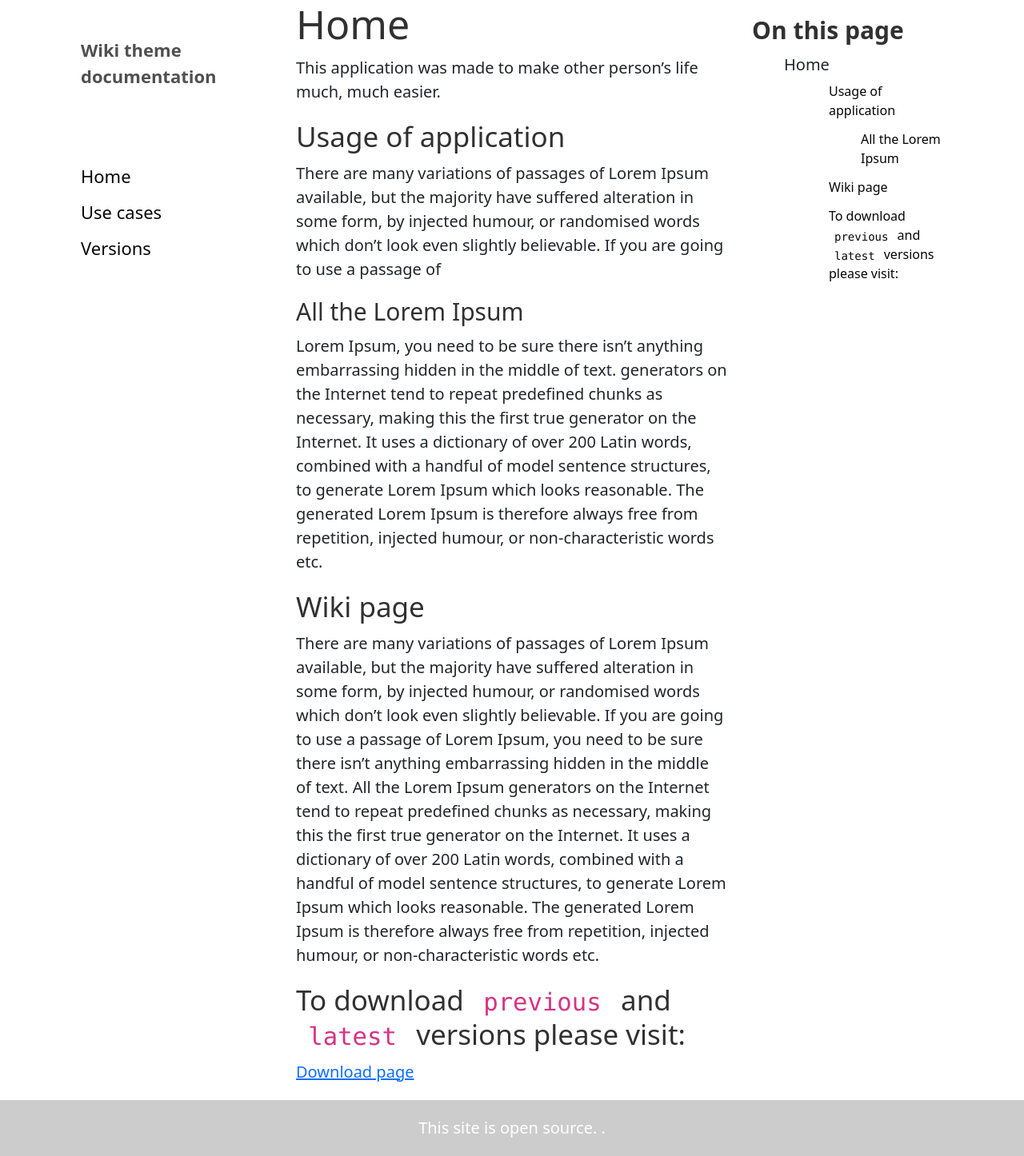
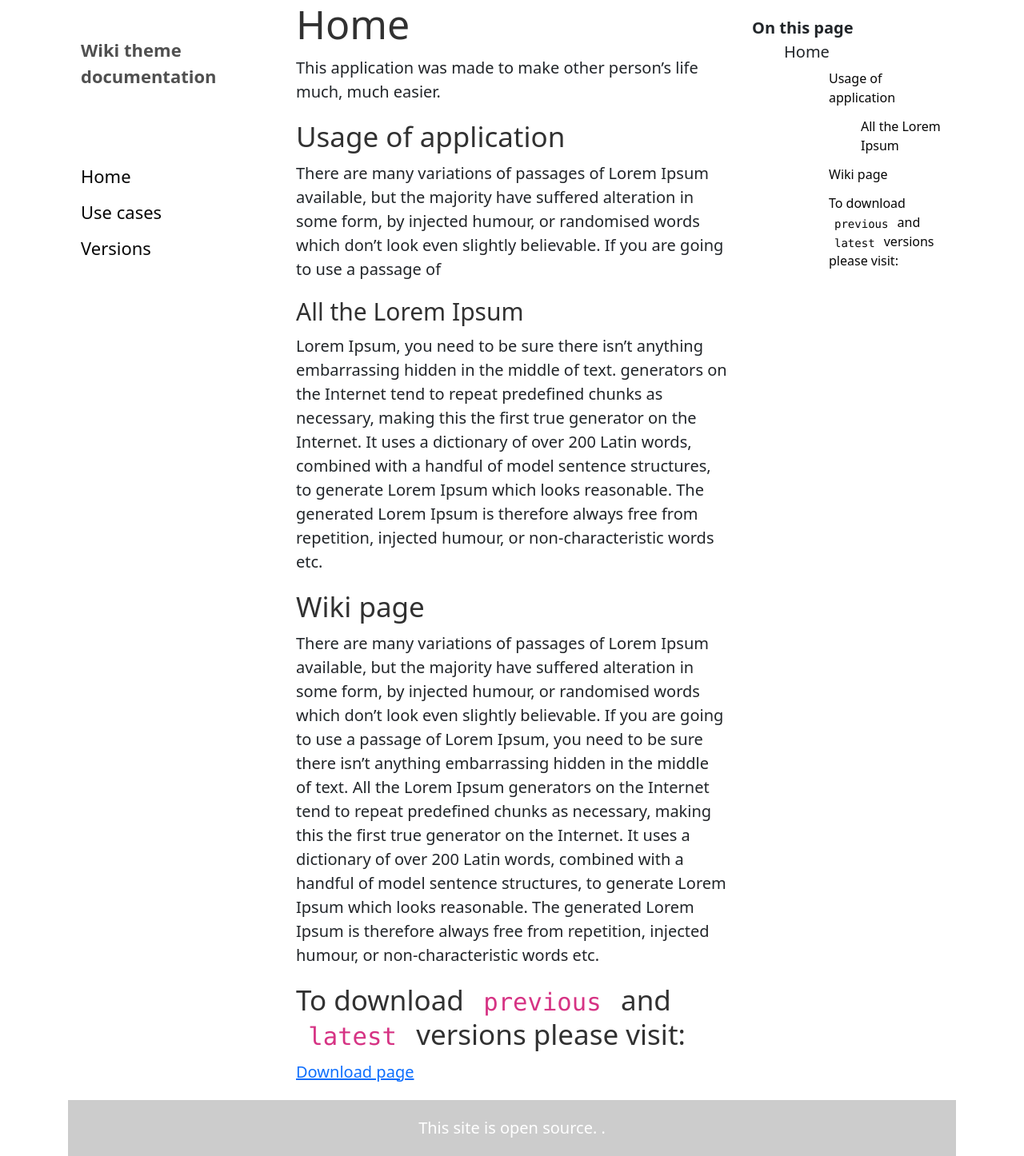
Before and after one commit to zozobalogh0817/zocs, a Jekyll site: the page built from home.md, in a window 1280 px wide. Shown: the whole page at 80% size. Built offline with Jekyll 4.4.1, drawn with Linux system fonts in a browser that asks for light colours; comment, search, counter and statistics services are not loaded.

Commit message:
Update tocMenu.html

```diff
--- a/_includes/tocMenu.html
+++ b/_includes/tocMenu.html
@@ -1,6 +1,6 @@
 {% if page.options.toc %}
 <div class="toc_content_sidenav">
-    <h4><b>On this page</b></h4>
+    <div class="h-3"><b>On this page</b></h4>
     {% include toc.html html=content %}
 </div>
 {% endif %}
```
